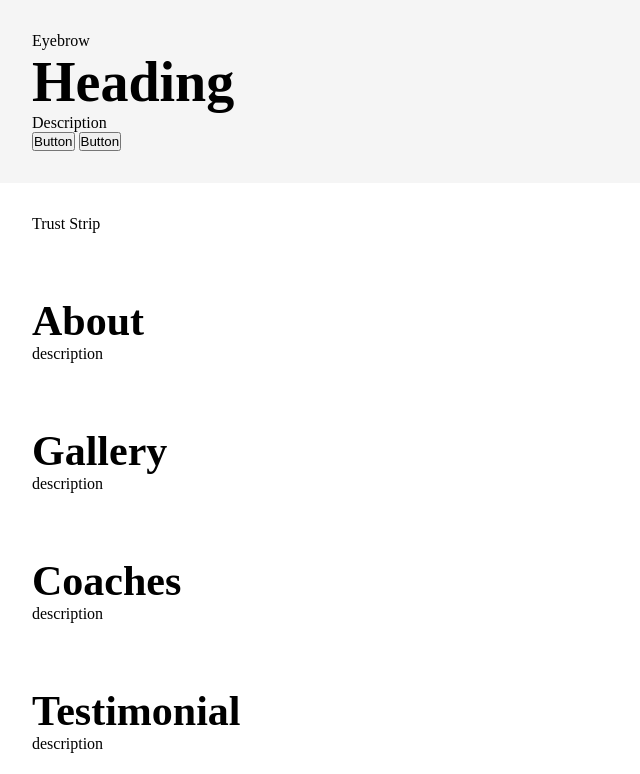
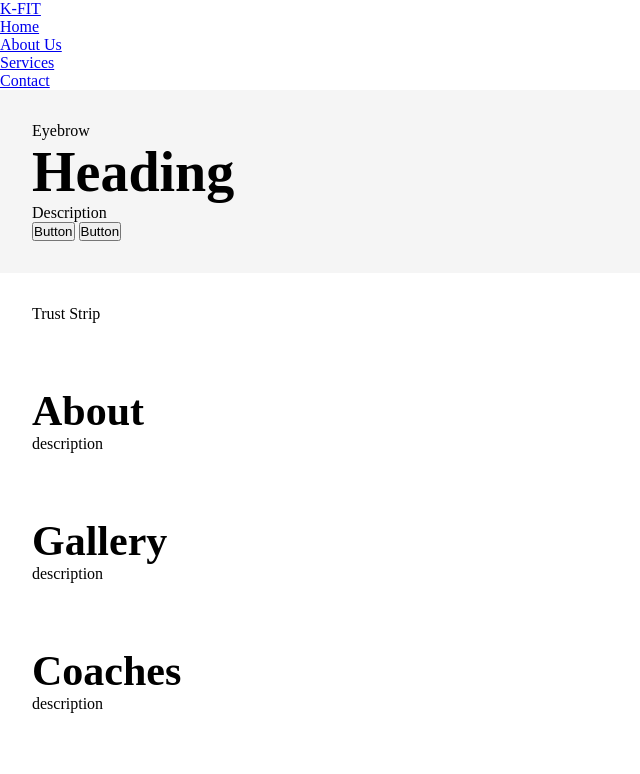
Before and after one commit to Kopi-Naparan1/LabActivity3, a plain HTML site: page index.html in a window 1280 px wide. Shown: the top 774 px of the page, without its empty margins (0-640 px from the left). Drawn offline with Linux system fonts and the light colour scheme.

Commit message:
add navigation structure to header

```diff
--- a/index.html
+++ b/index.html
@@ -8,7 +8,15 @@
   </head>
   <body>
     <header>
-      <nav></nav>
+      <nav>
+        <a href="#hero" class="logo">K-FIT</a>
+        <ul class="nav-links">
+          <li><a href="#hero">Home</a></li>
+          <li><a href="#about">About Us</a></li>
+          <li><a href="#services">Services</a></li>
+          <li><a href="#contact">Contact</a></li>
+        </ul>
+      </nav>
     </header>
 
     <main>
```
